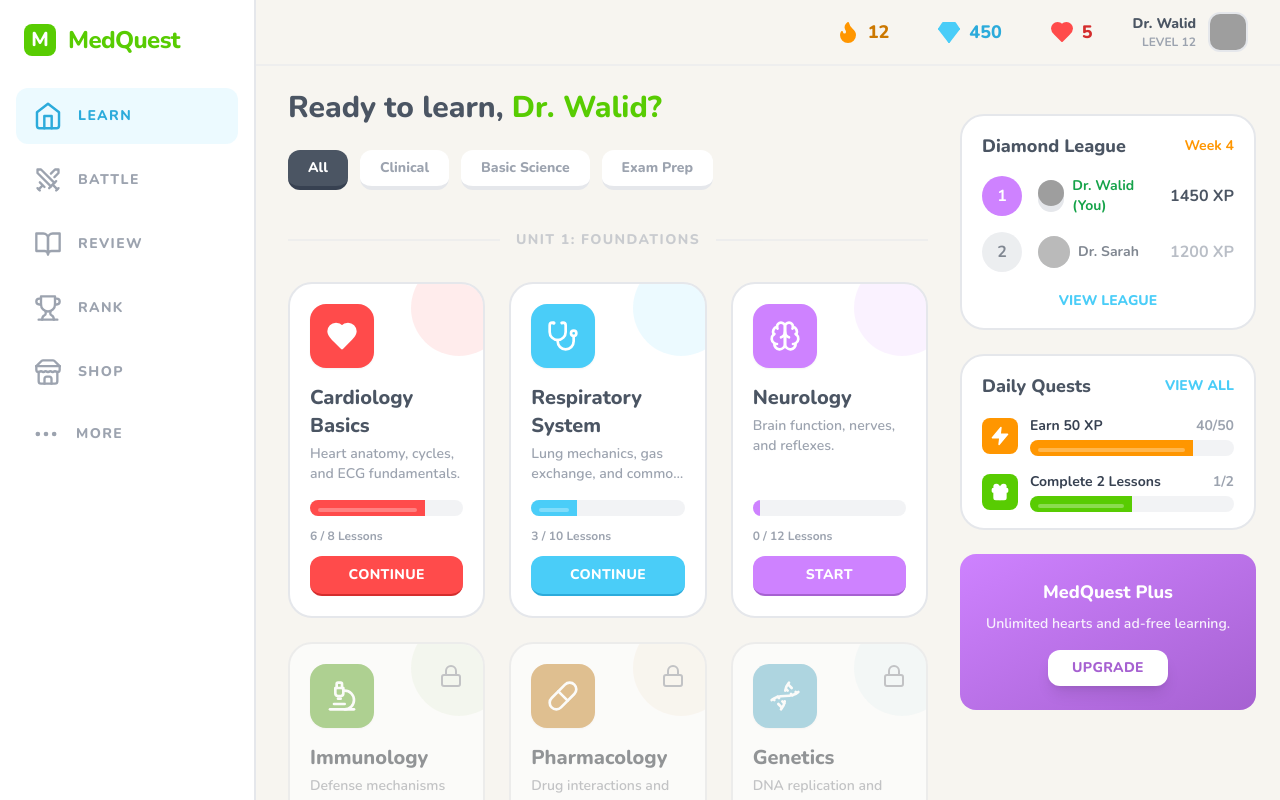
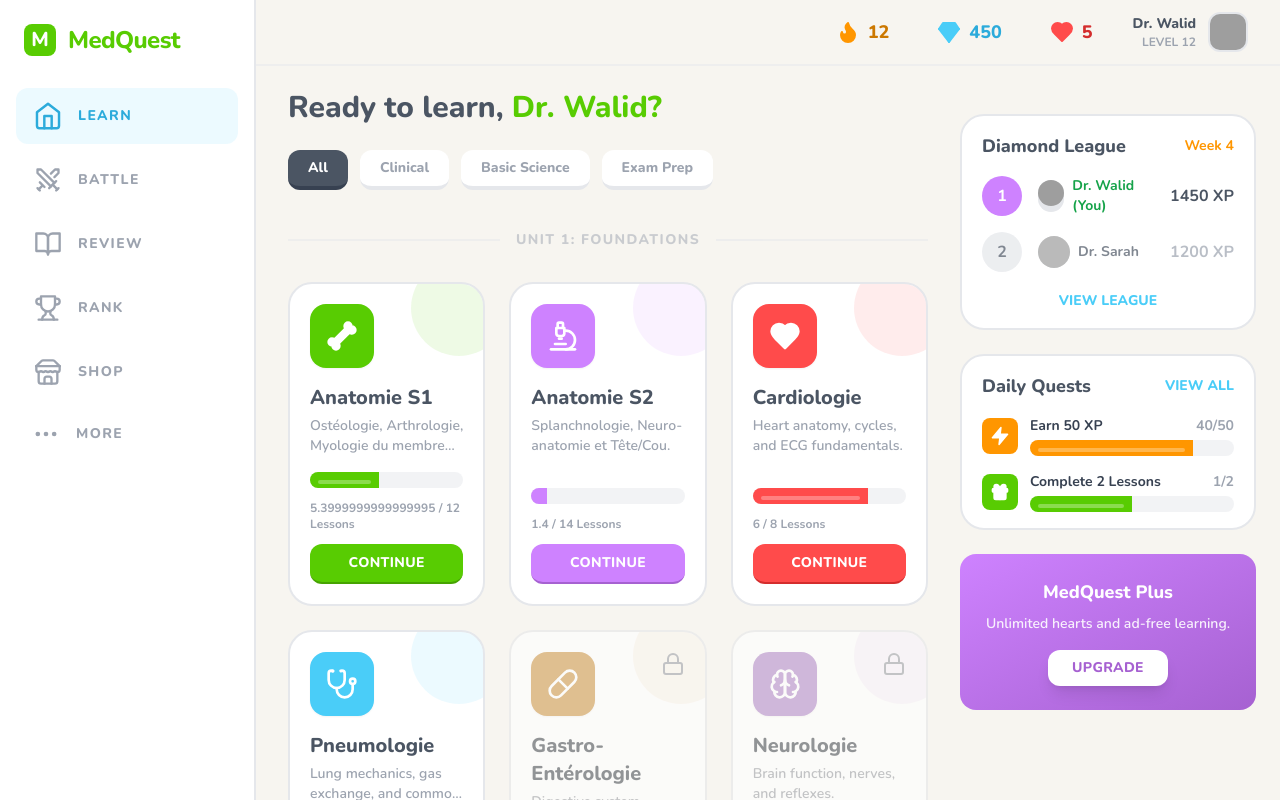
Before and after one commit to walid661/MEDECINE, a React (Vite) app: page / in a window 1280 px wide. Shown: the top 800 px of the page. Built offline with nearby package versions, Linux system fonts and the light colour scheme; grey boxes are pictures that could not be loaded.

Commit message:
feat: Update module IDs and improve quiz generation
Refactors module data on the dashboard to use backend-friendly IDs. Enhances the quiz generation Supabase function with intelligent mapping for module names, improving the accuracy of document retrieval for RAG.

```diff
--- a/pages/Dashboard.tsx
+++ b/pages/Dashboard.tsx
@@ -3,13 +3,33 @@
 import RightPanel from '../components/RightPanel';
 import QuizOverlay from '../components/QuizOverlay';
 import { ModuleData } from '../types';
-import { Heart, Stethoscope, Brain, Microscope, Pill, Dna, Lock } from 'lucide-react';
+import { Heart, Stethoscope, Brain, Microscope, Pill, Bone, Lock } from 'lucide-react';
 
-// Mock Data
+// Mock Data - Updated with specific IDs for Backend Mapping
 const MODULES: ModuleData[] = [
   {
-    id: '1',
-    title: 'Cardiology Basics',
+    id: 'Anatomie 1',
+    title: 'Anatomie S1',
+    description: 'Ostéologie, Arthrologie, Myologie du membre supérieur et inférieur.',
+    icon: <Bone size={32} fill="currentColor" />,
+    progress: 45,
+    totalLessons: 12,
+    color: 'primary',
+    status: 'active'
+  },
+  {
+    id: 'Anatomie 2',
+    title: 'Anatomie S2',
+    description: 'Splanchnologie, Neuro-anatomie et Tête/Cou.',
+    icon: <Microscope size={32} />,
+    progress: 10,
+    totalLessons: 14,
+    color: 'purple',
+    status: 'active'
+  },
+  {
+    id: 'Cardio',
+    title: 'Cardiologie',
     description: 'Heart anatomy, cycles, and ECG fundamentals.',
     icon: <Heart size={32} fill="currentColor" />,
     progress: 75,
@@ -18,8 +38,8 @@
     status: 'active'
   },
   {
-    id: '2',
-    title: 'Respiratory System',
+    id: 'Pneumo',
+    title: 'Pneumologie',
     description: 'Lung mechanics, gas exchange, and common pathologies.',
     icon: <Stethoscope size={32} />,
     progress: 30,
@@ -28,29 +48,9 @@
     status: 'active'
   },
   {
-    id: '3',
-    title: 'Neurology',
-    description: 'Brain function, nerves, and reflexes.',
-    icon: <Brain size={32} />,
-    progress: 0,
-    totalLessons: 12,
-    color: 'purple',
-    status: 'active'
-  },
-  {
-    id: '4',
-    title: 'Immunology',
-    description: 'Defense mechanisms and cellular response.',
-    icon: <Microscope size={32} />,
-    progress: 0,
-    totalLessons: 6,
-    color: 'primary',
-    status: 'locked'
-  },
-  {
-    id: '5',
-    title: 'Pharmacology',
-    description: 'Drug interactions and mechanisms.',
+    id: 'Digestif',
+    title: 'Gastro-Entérologie',
+    description: 'Digestive system functions, disorders and metabolism.',
     icon: <Pill size={32} />,
     progress: 0,
     totalLessons: 15,
@@ -58,13 +58,13 @@
     status: 'locked'
   },
   {
-    id: '6',
-    title: 'Genetics',
-    description: 'DNA replication and hereditary diseases.',
-    icon: <Dna size={32} />,
+    id: 'Neuro',
+    title: 'Neurologie',
+    description: 'Brain function, nerves, and reflexes.',
+    icon: <Brain size={32} />,
     progress: 0,
-    totalLessons: 5,
-    color: 'blue',
+    totalLessons: 12,
+    color: 'purple',
     status: 'locked'
   },
 ];
```
Also changed, not shown: 1 other file (tests, documents, lock files or other folders).
